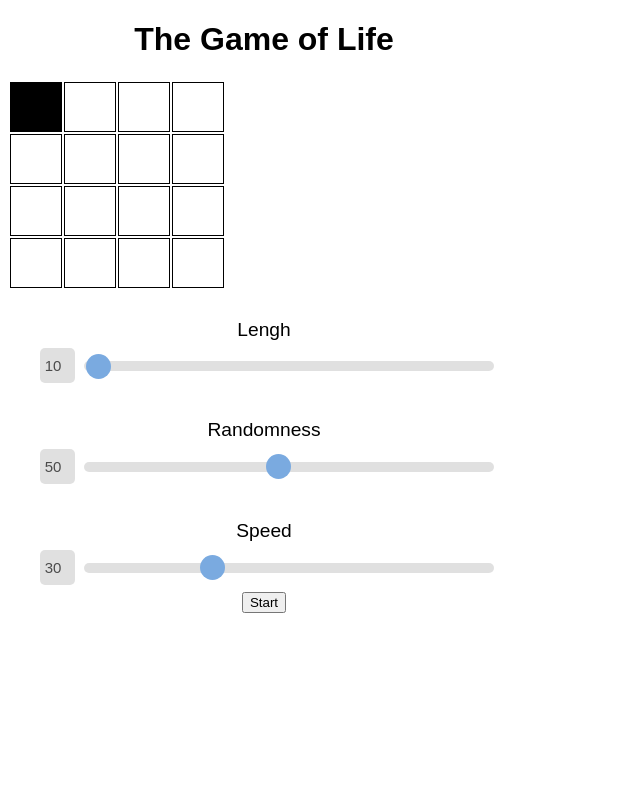
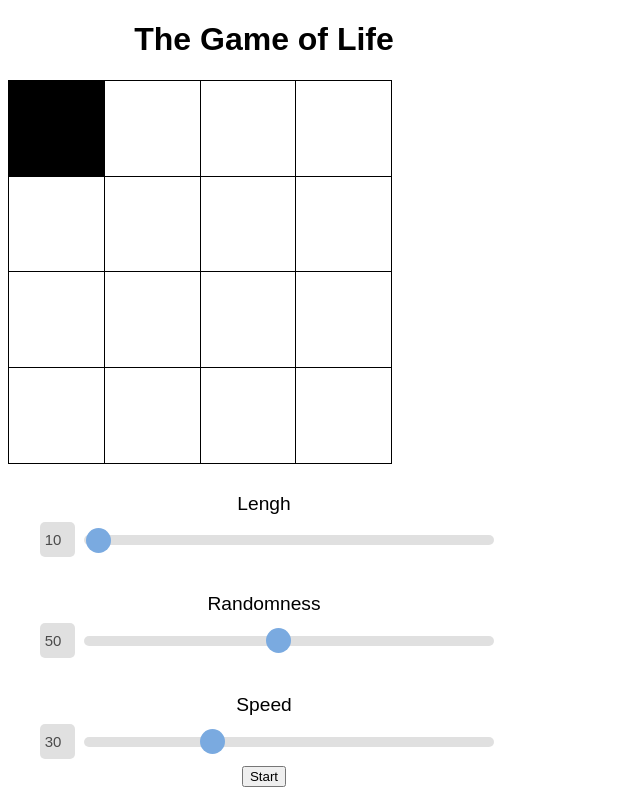
Before and after one commit to ViniciusALS/Game-of-Life, a React (Create React App) app: page / in a window 1280 px wide. Shown: the whole page, without its empty margins (0-640 px from the left). Built offline with nearby package versions, Linux system fonts and the light colour scheme.

Commit message:
Adjust GameBoard stylesheet

```diff
--- a/src/stylesheets/GameBoard.css
+++ b/src/stylesheets/GameBoard.css
@@ -1,20 +1,13 @@
 .game-board {
-    margin: 0;
-    padding: 0;
+    margin: 0px;
+    padding: 0px;
+    border-collapse: collapse;
+    width: 30vw;
+    height: 30vw;
 }
 
-.game-row {
-    height: 50px;
+.game-row, .game-col {
     border: 1px solid black;
-    margin: 0;
-    padding: 0;
-}
-
-.game-col {
-    width: 50px;
-    border: 1px solid black;
-    margin: 0;
-    padding: 0;
 }
 
 .is-alive {
```
